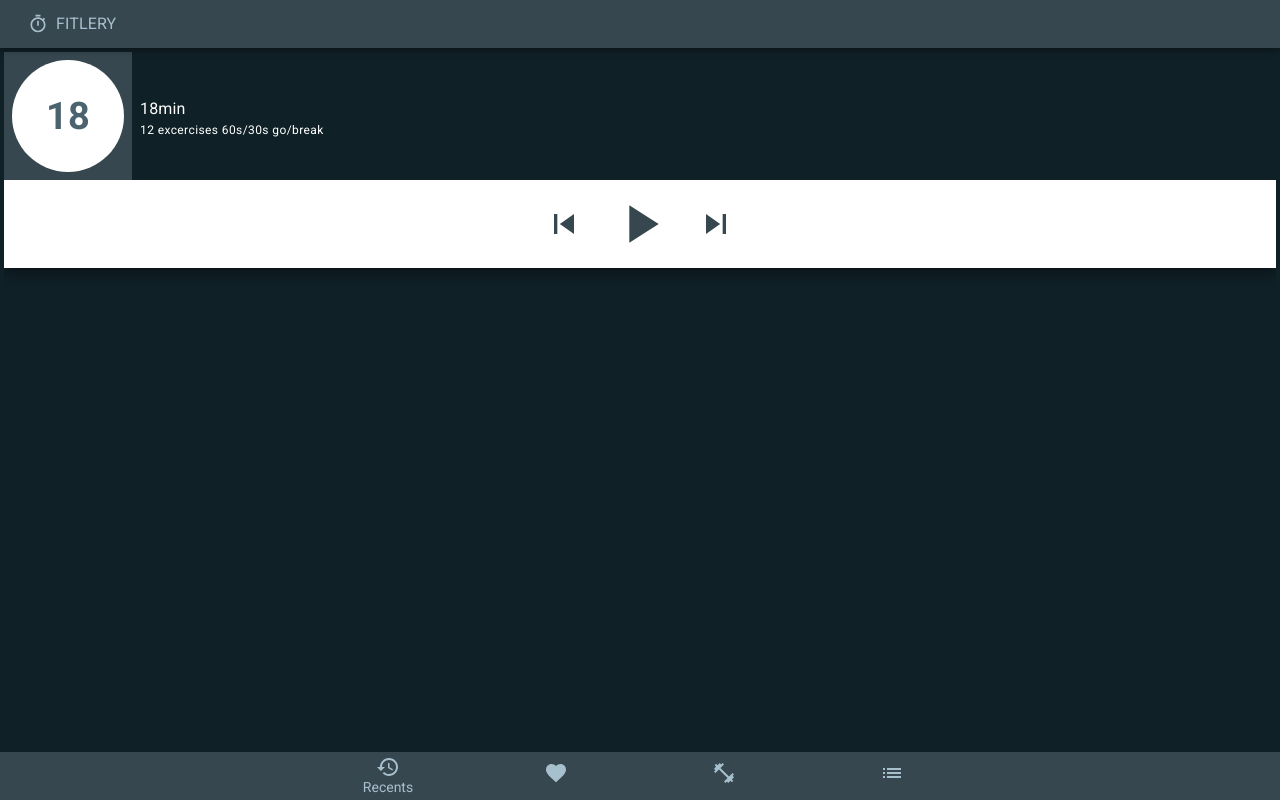
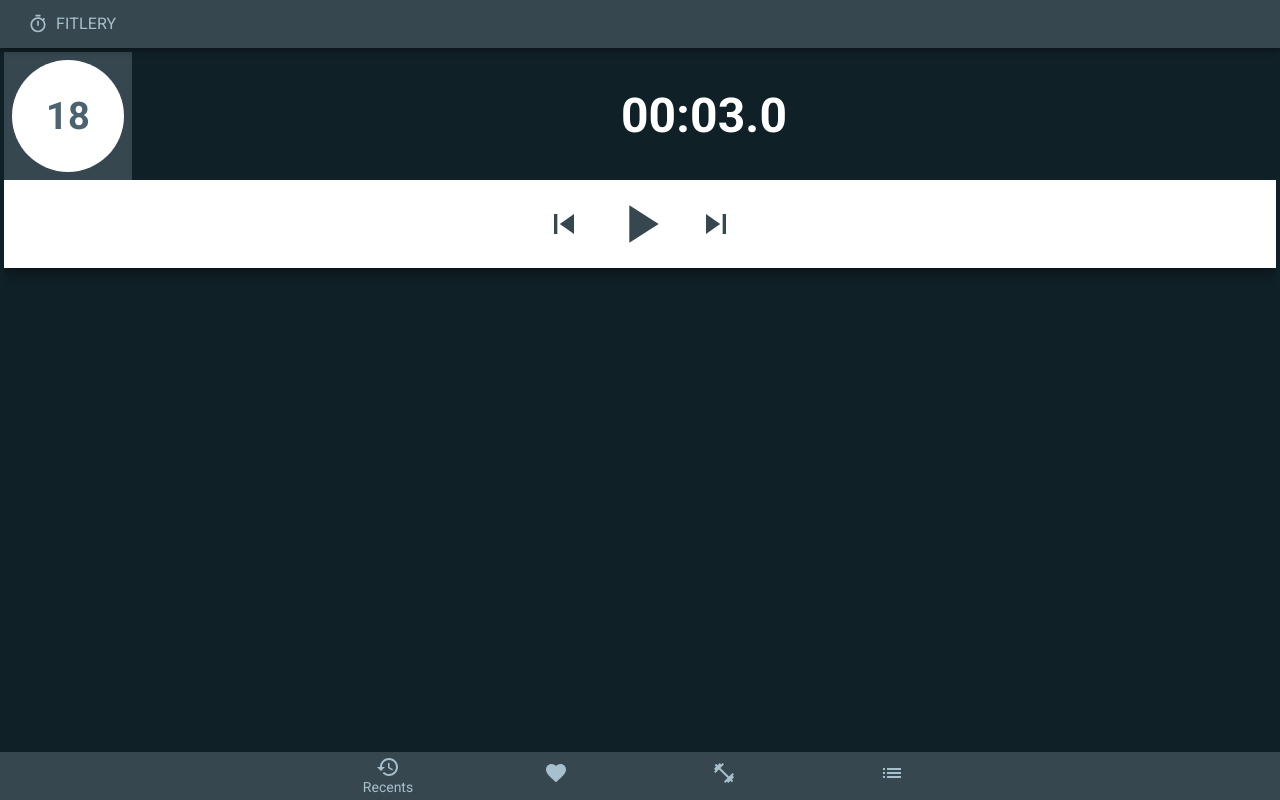
Before and after one commit to m00k/fitlery-web, a React (Create React App) app: page /recents in a window 1280 px wide. Both pictures are taken after a click on the button 564 px from the left and 224 px from the top of the page. Built offline with nearby package versions, Linux system fonts and the light colour scheme.

Commit message:
feat(Countdown): create custom hook

```diff
--- a/src/player/Controls.tsx
+++ b/src/player/Controls.tsx
@@ -51,13 +51,13 @@ const Controls = (props: ControlsProps) => {
       width={200}
       bgcolor={theme.palette.background.paper}
     >
-      <Prev />
+      <Prev onClick={() => onClick('prev')} />
       {
-        state !== 'playing'
-          ? <Play onClick={() => onClick('playing')} />
-          : <Pause onClick={() => onClick('paused')} />
+        state !== 'play'
+          ? <Play onClick={() => onClick('play')} />
+          : <Pause onClick={() => onClick('pause')} />
       }
-      <Next />
+      <Next onClick={() => onClick('next')} />
     </Grid>
   );
 }
--- a/src/player/Countdown.tsx
+++ b/src/player/Countdown.tsx
@@ -1,28 +1,15 @@
 import useTheme from '@material-ui/core/styles/useTheme';
-import React, { useEffect, useState } from 'react';
+import React from 'react';
 import Grid from '../shared/Grid';
 import time from './time-utils';
 
 export interface CountdownProps {
-  ms: number;
+  msLeft: number;
 }
 
 const Countdown = (props: CountdownProps) => {
-  const { ms } = props
-  const INTERVAL = 100;
-  const [remaining, setRemaining] = useState(ms || 0);
+  const { msLeft } = props
   const theme = useTheme();
-
-  useEffect(() => {
-    function progress() {
-      if (remaining < INTERVAL) {
-        clearInterval(timer);
-      }
-      setRemaining(remaining => Math.max(remaining - INTERVAL, 0));
-    }
-    const timer = setInterval(progress, 100);
-    return () => clearInterval(timer);
-  });
 
   return (
     <Grid
@@ -34,7 +21,7 @@ const Countdown = (props: CountdownProps) => {
       fontSize="3rem"
       justifyContent="center"
     >
-      {time.toTimeString(remaining)}
+      {time.toTimeString(msLeft)}
     </Grid>
   );
 };
--- a/src/player/Player.tsx
+++ b/src/player/Player.tsx
@@ -4,12 +4,18 @@ import Grid from '../shared/Grid';
 import { workouts } from '../workout/data';
 import Controls from './Controls';
 import WorkoutBanner from './WorkoutBanner';
+import useCountdown from './useCountdown';
 
-export type PlayerState = 'playing' | 'paused' | 'stopped';
+export type PlayerState = 'play' | 'pause' | 'stop' | 'prev' | 'next';
 
 const Player = () => {
-  const [state, setState] = useState<PlayerState>('stopped');
   const theme = useTheme();
+  const [state, setState] = useState<PlayerState>('stop');
+  const onZero = () => {
+    console.log('####################', 'on zero');
+    setState('pause');
+  }
+  const [msLeft, , start, pause, reset] = useCountdown({onZero, ms: 3000});
 
   return (
     <Grid
@@ -23,11 +29,17 @@ const Player = () => {
       <WorkoutBanner
         workout={workouts[0]} // TODO
         playerState={state}
+        msLeft={msLeft}
       >
       </WorkoutBanner>
       <Controls
         state={state}
-        onClick={(s: PlayerState) => setState(s)}
+        onClick={(s: PlayerState) => {
+          setState(s);
+          if (s === 'play') start();
+          if (s === 'pause' ) pause();
+          if (s === 'prev' ) reset();
+        }}
       />
     </Grid>
   );
--- a/src/player/WorkoutBanner.tsx
+++ b/src/player/WorkoutBanner.tsx
@@ -9,10 +9,11 @@ import { PlayerState } from './Player';
 interface WorkoutBannerProps {
   workout: WorkoutData;
   playerState: PlayerState;
+  msLeft: number;
 }
 
 const WorkoutBanner = (props: any) => {
-  const { workout, playerState } = props;
+  const { workout, playerState, msLeft } = props;
 
   return (
     <Grid
@@ -21,9 +22,9 @@ const WorkoutBanner = (props: any) => {
       width={1}
     >
       <CardAvatar workout={workout}/>
-      {playerState === 'stopped'
+      {playerState === 'stop'
         ? <CardText workout={workout}/>
-        : <Countdown ms={60000}/>
+        : <Countdown msLeft={msLeft}/>
       }
     </Grid>
   );
--- /dev/null
+++ b/src/player/useCountdown.ts
@@ -0,0 +1,46 @@
+import { useEffect, useRef, useState } from 'react';
+
+const INTERVAL_MS = 100;
+type handler = () => void;
+
+export interface CountdownSettings {
+  ms: number;
+  intervalMs?: number;
+  onZero: () => void;
+}
+
+const useCountdown = (settings: CountdownSettings) => {
+  const {ms, onZero, intervalMs = INTERVAL_MS} = settings;
+  const [msLeft, setMsLeft] = useState(ms);
+  const [isRunning, setIsRunning] = useState<boolean>(false);
+  const clearRef = useRef<number>();
+
+  const start = () => setIsRunning(true);
+  const pause = () => setIsRunning(false);
+  const clear = () => window.clearTimeout(clearRef.current);
+  const reset = () => setMsLeft(ms);
+
+  useEffect(() => {
+    if (isRunning) {
+      clearRef.current = setTimeout(() => {
+        if (msLeft <= 0) {
+          setIsRunning(false);
+          onZero();
+        } else {
+          setMsLeft(prevMsLeft => Math.max(prevMsLeft - intervalMs, 0));
+        }
+      }, intervalMs);
+      return clear;
+    }
+  }, [intervalMs, isRunning, msLeft, onZero]);
+
+  return [
+    msLeft,
+    isRunning,
+    start,
+    pause,
+    reset,
+  ] as [number, boolean, handler, handler, handler];
+};
+
+export default useCountdown;
```
